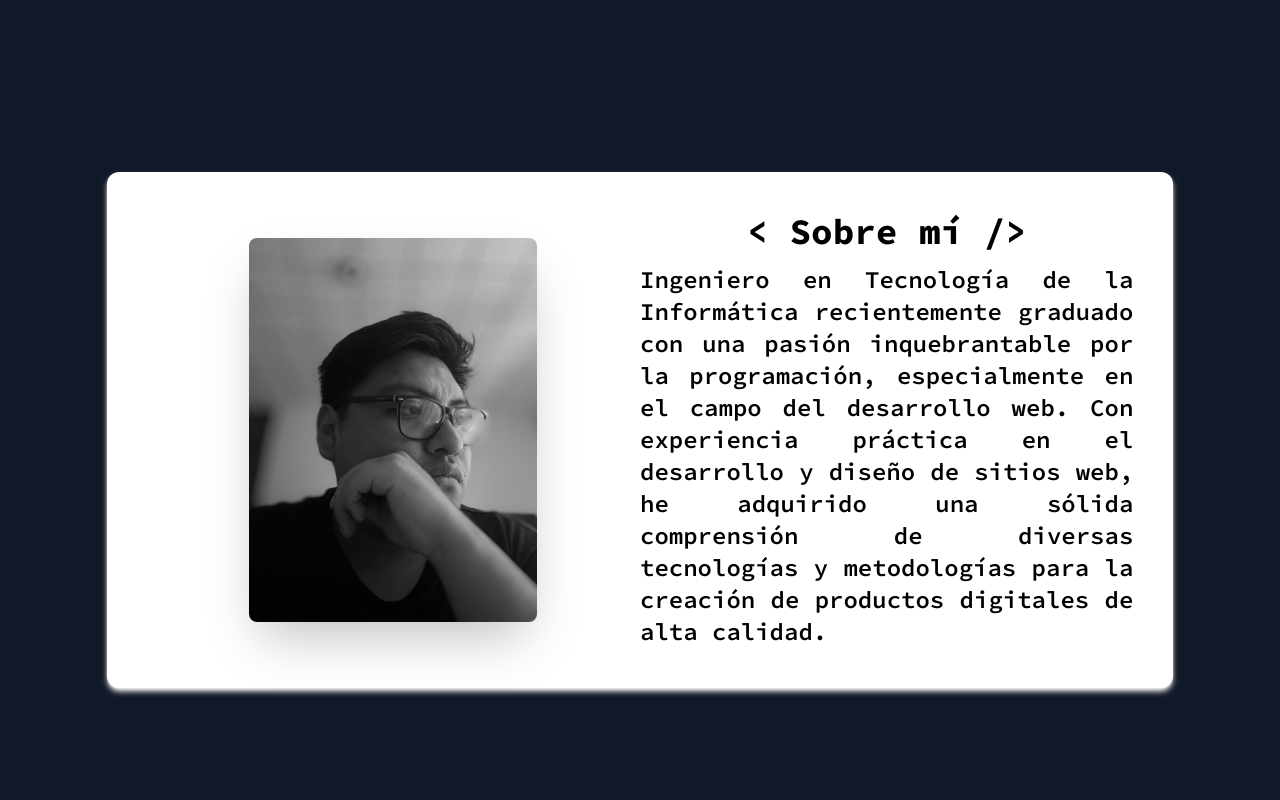
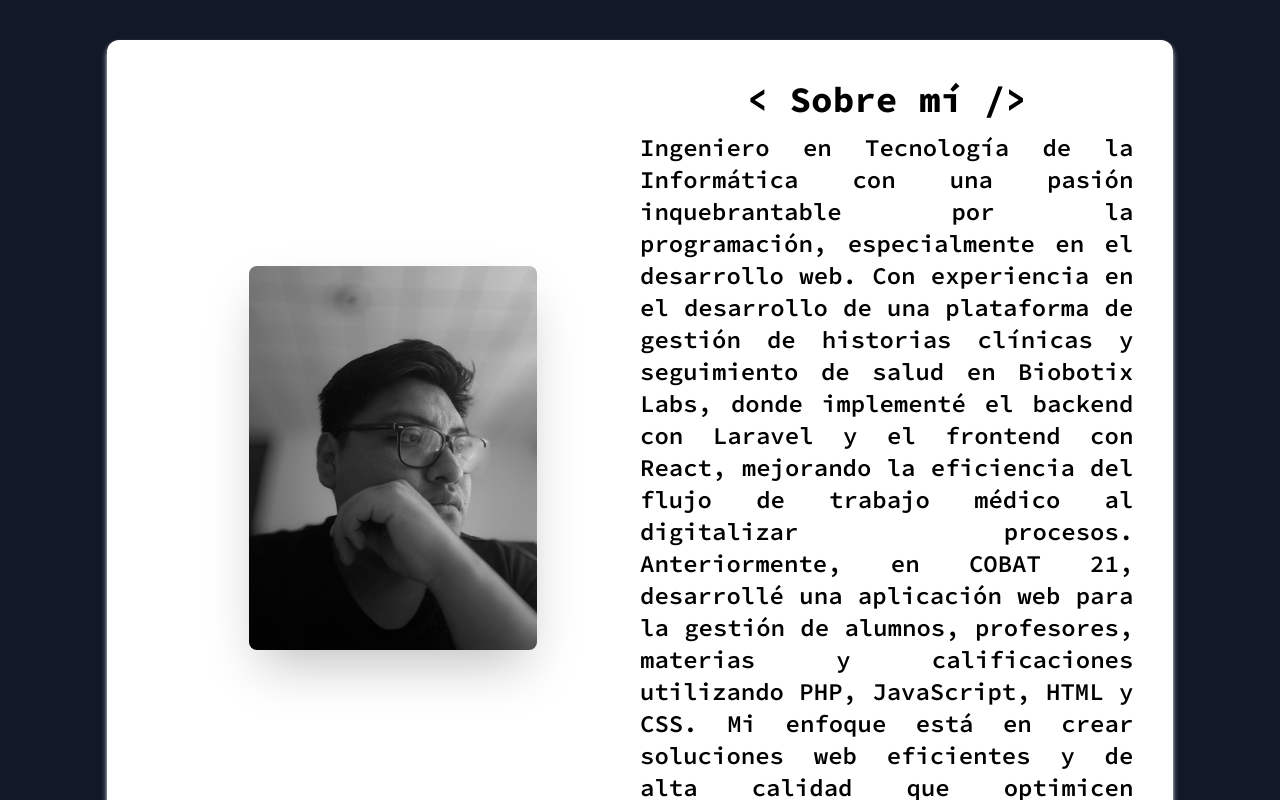
Before and after one commit to BethoGuti/mi-portafolio, a React (Create React App) app: page / in a window 1280 px wide. Shown: the part 780-1580 px from the top of the page. Built offline with nearby package versions, Linux system fonts and the light colour scheme.

Commit message:
Actualización el sobre mí

```diff
--- a/src/components/AboutMe.jsx
+++ b/src/components/AboutMe.jsx
@@ -31,7 +31,10 @@ export const AboutMe = ({ setFocus }) => {
         viewport={{ once: true }}
       >
         <div className="flex-1 m-auto text-center">
-          <img src="/img-about-me.JPEG" className="inline-block m-auto text-center h-60 md:h-72 lg:h-96 rounded-lg shadow-2xl" />
+          <img
+            src="/img-about-me.JPEG"
+            className="inline-block m-auto text-center h-60 md:h-72 lg:h-96 rounded-lg shadow-2xl"
+          />
         </div>
         <div className="flex-1">
           <div className="flex flex-col h-full justify-center content-center items-center">
@@ -39,12 +42,17 @@ export const AboutMe = ({ setFocus }) => {
               &lt; Sobre mí /&gt;
             </h2>
             <p className="text-justify text-lg sm:text-2xl font-semibold">
-              Ingeniero en Tecnología de la Informática recientemente graduado
-              con una pasión inquebrantable por la programación, especialmente
-              en el campo del desarrollo web. Con experiencia práctica en el
-              desarrollo y diseño de sitios web, he adquirido una sólida
-              comprensión de diversas tecnologías y metodologías para la
-              creación de productos digitales de alta calidad.
+              Ingeniero en Tecnología de la Informática con una pasión
+              inquebrantable por la programación, especialmente en el desarrollo
+              web. Con experiencia en el desarrollo de una plataforma de gestión
+              de historias clínicas y seguimiento de salud en Biobotix Labs,
+              donde implementé el backend con Laravel y el frontend con React,
+              mejorando la eficiencia del flujo de trabajo médico al digitalizar
+              procesos. Anteriormente, en COBAT 21, desarrollé una aplicación
+              web para la gestión de alumnos, profesores, materias y
+              calificaciones utilizando PHP, JavaScript, HTML y CSS. Mi enfoque
+              está en crear soluciones web eficientes y de alta calidad que
+              optimicen procesos clave.
             </p>
           </div>
         </div>
```
